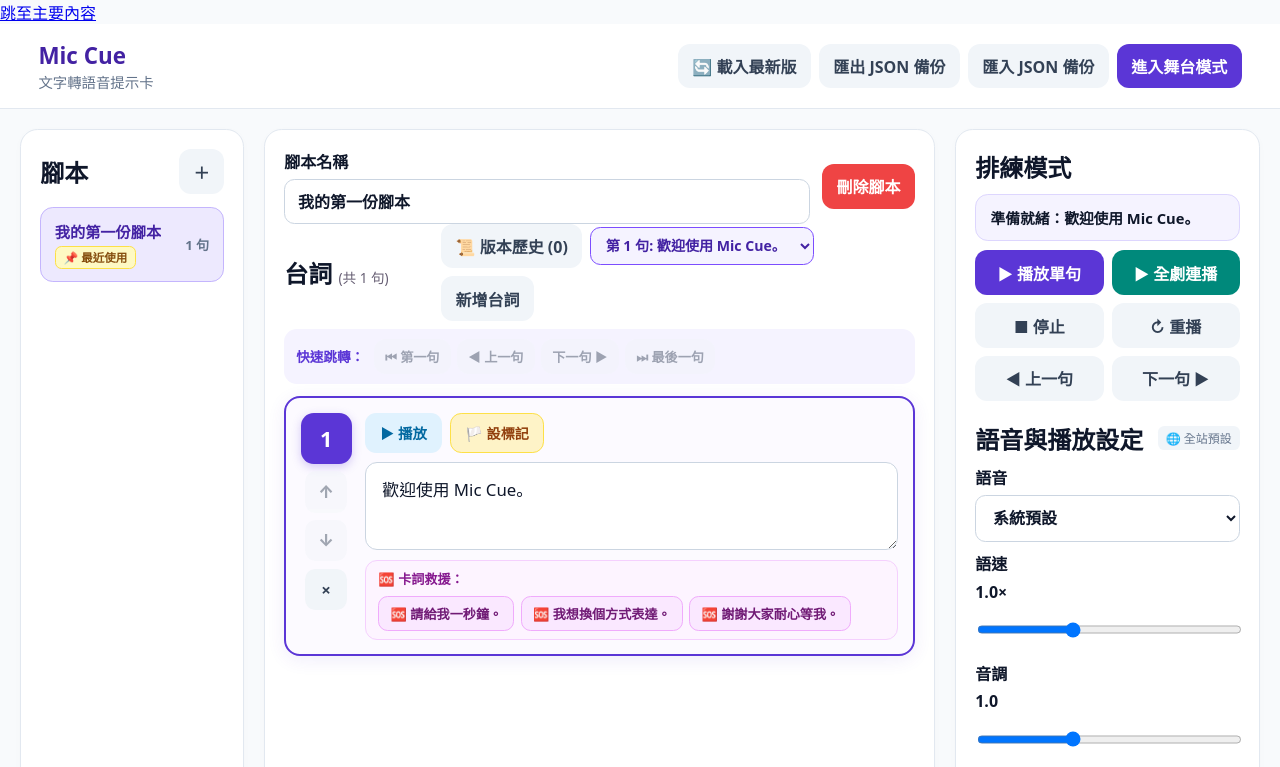
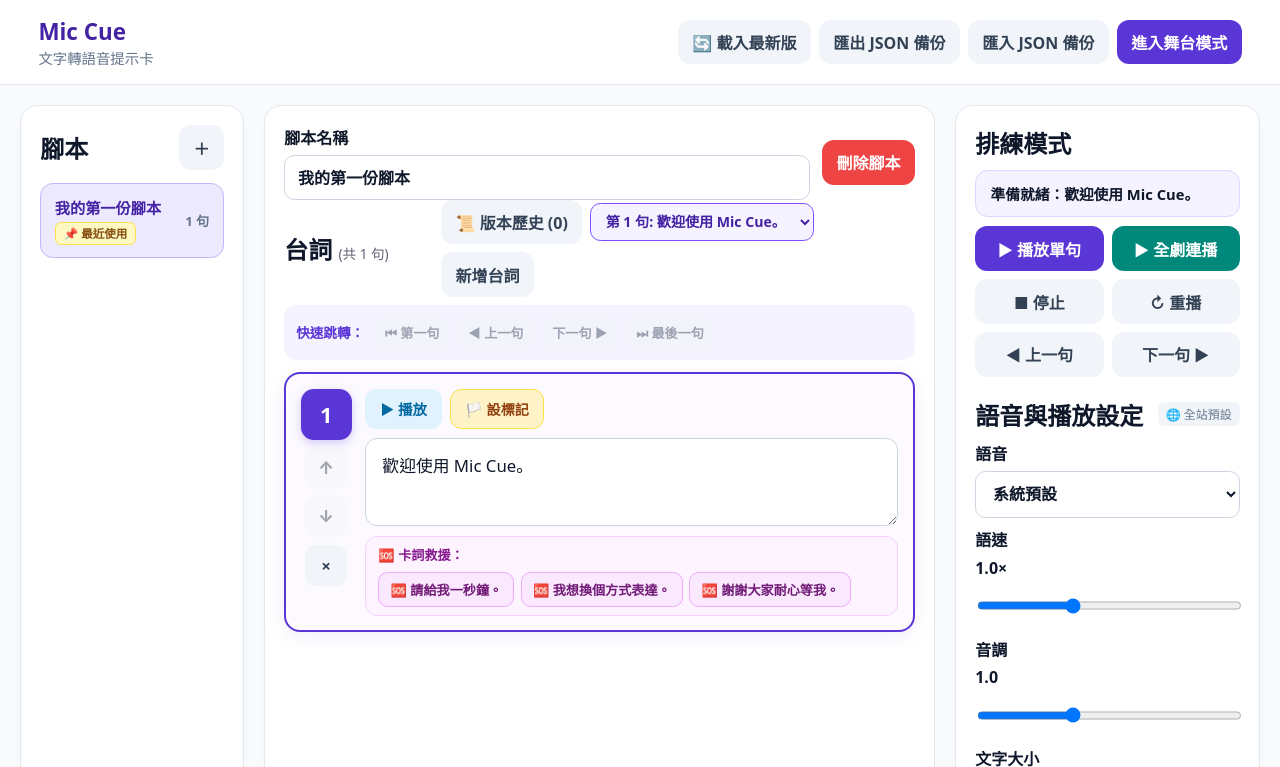
Before and after one commit to s22305157/Mic-Cue, a website built with Vite: page index.html in a window 1280 px wide. Shown: the top 767 px of the page. Built offline with nearby package versions, Linux system fonts and the light colour scheme.

Commit message:
fix(a11y): visually hide skip-link by default and show only on keyboard focus

```diff
--- a/src/styles.css
+++ b/src/styles.css
@@ -14,6 +14,26 @@
   min-width: 320px;
   min-height: 100dvh;
   -webkit-tap-highlight-color: transparent;
+}
+
+.skip-link {
+  position: absolute;
+  top: -9999px;
+  left: -9999px;
+  background: #5b36d6;
+  color: white;
+  padding: 0.6rem 1.2rem;
+  border-radius: 0 0 0.8rem 0;
+  font-weight: 800;
+  z-index: 9999;
+  text-decoration: none;
+  box-shadow: 0 4px 12px rgba(0, 0, 0, 0.25);
+}
+
+.skip-link:focus, .skip-link:focus-visible {
+  top: 0;
+  left: 0;
+  outline: 3px solid #ffbc42;
 }
 
 button, input, select, textarea {
```
